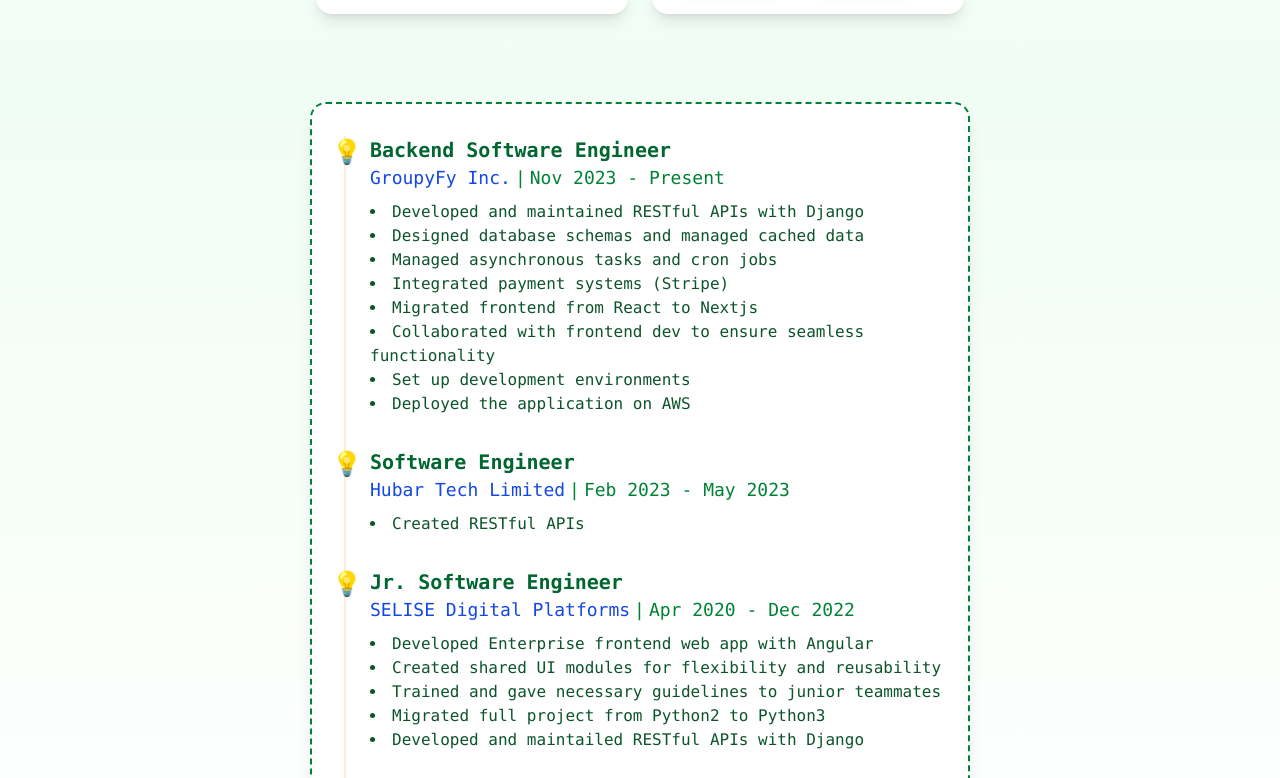
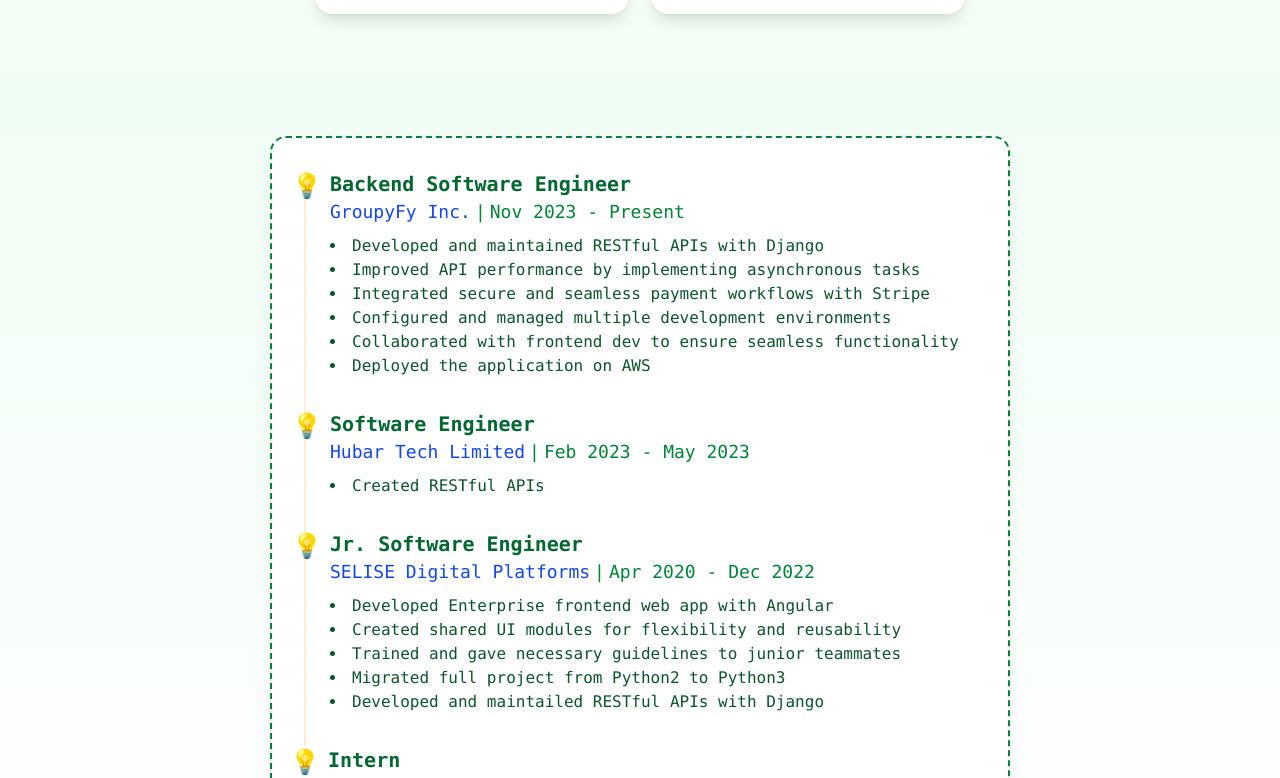
Before and after one commit to nahK994/nahK994.github.io, a Next.js app: page / in a window 1280 px wide. Shown: the part 2298-3076 px from the top of the page. Built offline with nearby package versions, Linux system fonts and the light colour scheme.

Commit message:
update experience

```diff
--- a/app/components/sections/Experiences.tsx
+++ b/app/components/sections/Experiences.tsx
@@ -6,9 +6,9 @@
     return (
         <section id={sectionId} className={`${baseCSS} ${bgColor}`}>
             <Card>
-                <div className="py-8 px-2 sm:px-4 max-w-fit">
+                <div className="py-8 px-2 sm:px-4">
                     {experiences.map((exp, index) => (
-                        <div key={index} className={`w-[90%] sm:w-150 -left-2 relative ml-6 ${index === experiences.length - 1 ? 'border-l-0 mb-0' : 'pb-8 border-orange-100 border-l-2'}`}>
+                        <div key={index} className={`w-[90%] sm:w-170 -left-2 relative ml-6 ${index === experiences.length - 1 ? 'border-l-0 mb-0' : 'pb-8 border-orange-100 border-l-2'}`}>
                             <div className="absolute w-fit h-fit rounded-full -left-3.5 text-2xl">💡</div>
                             <div className="ml-6">
                                 <h3 className="text-xl font-semibold text-green-800">{exp.role}</h3>
--- a/content/data.ts
+++ b/content/data.ts
@@ -109,12 +109,10 @@
         period: "Nov 2023 - Present",
         responsibilities: [
             "Developed and maintained RESTful APIs with Django",
-            "Designed database schemas and managed cached data",
-            "Managed asynchronous tasks and cron jobs",
-            "Integrated payment systems (Stripe)",
-            "Migrated frontend from React to Nextjs",
+            "Improved API performance by implementing asynchronous tasks",
+            "Integrated secure and seamless payment workflows with Stripe",
+            "Configured and managed multiple development environments",
             "Collaborated with frontend dev to ensure seamless functionality",
-            "Set up development environments",
             "Deployed the application on AWS"
         ]
     },
@@ -139,7 +137,7 @@
         ]
     },
     {
-        company: "Samsung R&D Institute Bangladesh (SRBD)",
+        company: "Samsung R&D Institute Bangladesh",
         role: "Intern",
         period: "Aug 2018 - Jan 2019",
         responsibilities: [
--- a/resume-kit/resume.html
+++ b/resume-kit/resume.html
@@ -486,7 +486,7 @@
                                 <li>Developed and maintained RESTful APIs with Django.</li>
                                 <li>Improved API performance by implementing asynchronous tasks.</li>
                                 <li>Integrated secure and seamless payment workflows with Stripe.</li>
-                                <li>Configured and managed multiple development environments</li>
+                                <li>Configured and managed multiple development environments.</li>
                                 <li>Collaborated with frontend dev to ensure seamless functionality.</li>
                                 <li>Deployed the application on AWS.</li>
                             </ul>
```
